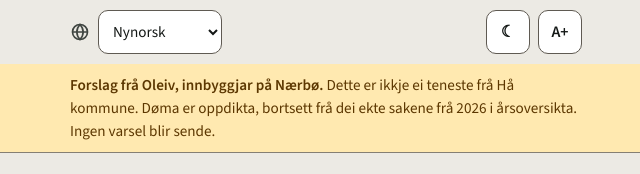
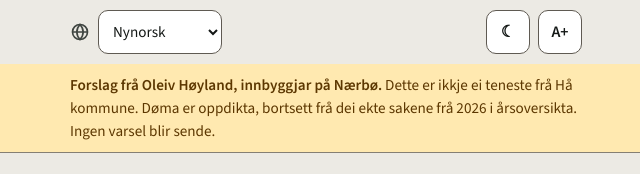
Before and after one commit to kvesstdesign/nytt-der-du-bur, a plain HTML site: page index.html in a window 1280 px wide. Shown: the top 174 px of the page, 314-954 px from the left. Drawn offline with nearby package versions, Linux system fonts and the light colour scheme.

Commit message:
APP-HAA 04: avsender med fullt navn (Oleiv Høyland), valgt av Oleiv
Co-Authored-By: Claude Opus 5.5 <noreply@anthropic.com>
Claude-Session: https://claude.ai/code/session_01N3vHTW1J2bbCk6UWCuw8To

```diff
--- a/index.html
+++ b/index.html
@@ -183,8 +183,8 @@ details.card > .hint { margin-bottom: 4px; }
 </div>
 <p class="mt" id="mt-note" role="note" hidden data-noi18n></p>
 <div class="flag" role="note">
-  <p class="flag-short">Forslag frå Oleiv, innbyggjar på Nærbø · ikkje ei teneste frå Hå kommune</p>
-  <p class="flag-full"><strong>Forslag frå Oleiv, innbyggjar på Nærbø.</strong> Dette er ikkje ei teneste frå Hå kommune. Døma er oppdikta, bortsett frå dei ekte sakene frå 2026 i årsoversikta. Ingen varsel blir sende.</p>
+  <p class="flag-short">Forslag frå Oleiv Høyland, innbyggjar på Nærbø · ikkje ei teneste frå Hå kommune</p>
+  <p class="flag-full"><strong>Forslag frå Oleiv Høyland, innbyggjar på Nærbø.</strong> Dette er ikkje ei teneste frå Hå kommune. Døma er oppdikta, bortsett frå dei ekte sakene frå 2026 i årsoversikta. Ingen varsel blir sende.</p>
 </div>
 
 <main class="wrap">
@@ -343,7 +343,7 @@ details.card > .hint { margin-bottom: 4px; }
         <h2>Få med deg det som skjer der du bur</h2>
         <div id="qr" aria-label="QR-kode"></div>
         <p>Skann og prøv på eitt minutt.</p>
-        <p class="small">Forslag frå Oleiv, innbyggjar på Nærbø. Ikkje ei teneste frå Hå kommune. Du treng ikkje oppgje namn, e-post eller telefonnummer.</p>
+        <p class="small">Forslag frå Oleiv Høyland, innbyggjar på Nærbø. Ikkje ei teneste frå Hå kommune. Du treng ikkje oppgje namn, e-post eller telefonnummer.</p>
       </div>
       <p class="hint">Ta eit skjermbilete av lappen og skriv det ut i A6.</p>
       <a href="#" class="hint">Til starten</a>
@@ -359,10 +359,10 @@ details.card > .hint { margin-bottom: 4px; }
   var LANGS = ["nn", "nb", "en", "uk", "pl"];
   var R = [
     ["Nytt der du bur", "Nytt der du bor", "News where you live", "Новини там, де ви живете", "Wiadomości z Twojej okolicy"],
-    ["Forslag frå Oleiv, innbyggjar på Nærbø.", "Forslag fra Oleiv, innbygger på Nærbø.", "A proposal from Oleiv, a resident of Nærbø.", "Пропозиція від Олейва, мешканця Nærbø.", "Propozycja od Oleiva, mieszkańca Nærbø."],
+    ["Forslag frå Oleiv Høyland, innbyggjar på Nærbø.", "Forslag fra Oleiv Høyland, innbygger på Nærbø.", "A proposal from Oleiv Høyland, a resident of Nærbø.", "Пропозиція від Oleiv Høyland, мешканця Nærbø.", "Propozycja od Oleiva Høylanda, mieszkańca Nærbø."],
     ["Dette er ikkje ei teneste frå Hå kommune. Døma er oppdikta, bortsett frå dei ekte sakene frå 2026 i årsoversikta. Ingen varsel blir sende.", "Dette er ikke en tjeneste fra Hå kommune. Eksemplene er oppdiktet, bortsett fra de ekte sakene fra 2026 i årsoversikten. Ingen varsler blir sendt.", "This is not a service from Hå municipality. The examples are made up, except the real 2026 items in the year overview. No alerts are sent.", "Це не сервіс комуни Hå. Приклади вигадані, крім справжніх новин 2026 року в річному огляді. Жодні сповіщення не надсилаються.", "To nie jest usługa gminy Hå. Przykłady są zmyślone, z wyjątkiem prawdziwych wiadomości z 2026 roku w przeglądzie rocznym. Żadne powiadomienia nie są wysyłane."],
     ["Øvst er oppdikta døme som viser kva som kunne kome, og kor fort. Nedst er ekte saker frå 2026.", "Øverst er oppdiktede eksempler som viser hva som kunne kommet, og hvor raskt. Nederst er ekte saker fra 2026.", "At the top are made-up examples showing what could arrive, and how quickly. Below are real items from 2026.", "Угорі вигадані приклади, які показують, що могло б надходити і як швидко. Нижче справжні новини 2026 року.", "U góry są zmyślone przykłady pokazujące, co mogłoby przychodzić i jak szybko. Poniżej prawdziwe wiadomości z 2026 roku."],
-    ["Forslag frå Oleiv, innbyggjar på Nærbø · ikkje ei teneste frå Hå kommune", "Forslag fra Oleiv, innbygger på Nærbø · ikke en tjeneste fra Hå kommune", "A proposal from Oleiv, a Nærbø resident · not a Hå municipality service", "Пропозиція від Олейва, мешканця Nærbø · не сервіс комуни Hå", "Propozycja od Oleiva, mieszkańca Nærbø · to nie usługa gminy Hå"],
+    ["Forslag frå Oleiv Høyland, innbyggjar på Nærbø · ikkje ei teneste frå Hå kommune", "Forslag fra Oleiv Høyland, innbygger på Nærbø · ikke en tjeneste fra Hå kommune", "A proposal from Oleiv Høyland, a Nærbø resident · not a Hå municipality service", "Пропозиція від Oleiv Høyland, мешканця Nærbø · не сервіс комуни Hå", "Propozycja od Oleiva Høylanda, mieszkańca Nærbø · to nie usługa gminy Hå"],
     ["Ingen saker i e-posten denne veka for vala dine.", "Ingen saker i e-posten denne uka for valgene dine.", "No items in this week's email for your choices.", "Цього тижня у листі немає новин для вашого вибору.", "W tym tygodniu w e-mailu nie ma wiadomości dla Twoich wyborów."],
     ["Lys bakgrunn", "Lys bakgrunn", "Light background", "Світлий фон", "Jasne tło"],
     ["Mørk bakgrunn", "Mørk bakgrunn", "Dark background", "Темний фон", "Ciemne tło"],
@@ -494,7 +494,7 @@ details.card > .hint { margin-bottom: 4px; }
     ["QR-lapp til testen", "QR-lapp til testen", "QR note for the test", "QR-листівка для тесту", "Karteczka z kodem QR do testu"],
     ["Lim inn lenka til skissa", "Lim inn lenken til skissen", "Paste the link to the sketch", "Вставте посилання на ескіз", "Wklej link do szkicu"],
     ["Skann og prøv på eitt minutt.", "Skann og prøv på ett minutt.", "Scan and try it in one minute.", "Скануйте й спробуйте за одну хвилину.", "Zeskanuj i wypróbuj w minutę."],
-    ["Forslag frå Oleiv, innbyggjar på Nærbø. Ikkje ei teneste frå Hå kommune. Du treng ikkje oppgje namn, e-post eller telefonnummer.", "Forslag fra Oleiv, innbygger på Nærbø. Ikke en tjeneste fra Hå kommune. Du trenger ikke oppgi navn, e-post eller telefonnummer.", "A proposal from Oleiv, a resident of Nærbø. Not a service from Hå municipality. You don't need to give your name, email or phone number.", "Пропозиція від Олейва, мешканця Nærbø. Не сервіс комуни Hå. Не потрібно вказувати ім'я, електронну пошту чи номер телефону.", "Propozycja od Oleiva, mieszkańca Nærbø. To nie usługa gminy Hå. Nie musisz podawać imienia, e-maila ani numeru telefonu."],
+    ["Forslag frå Oleiv Høyland, innbyggjar på Nærbø. Ikkje ei teneste frå Hå kommune. Du treng ikkje oppgje namn, e-post eller telefonnummer.", "Forslag fra Oleiv Høyland, innbygger på Nærbø. Ikke en tjeneste fra Hå kommune. Du trenger ikke oppgi navn, e-post eller telefonnummer.", "A proposal from Oleiv Høyland, a resident of Nærbø. Not a service from Hå municipality. You don't need to give your name, email or phone number.", "Пропозиція від Oleiv Høyland, мешканця Nærbø. Не сервіс комуни Hå. Не потрібно вказувати ім'я, електронну пошту чи номер телефону.", "Propozycja od Oleiva Høylanda, mieszkańca Nærbø. To nie usługa gminy Hå. Nie musisz podawać imienia, e-maila ani numeru telefonu."],
     ["Ta eit skjermbilete av lappen og skriv det ut i A6.", "Ta et skjermbilde av lappen og skriv det ut i A6.", "Take a screenshot of the note and print it in A6.", "Зробіть знімок екрана листівки й надрукуйте у форматі A6.", "Zrób zrzut ekranu karteczki i wydrukuj w formacie A6."],
     ["Lim inn lenka over, så kjem QR-koden her.", "Lim inn lenken over, så kommer QR-koden her.", "Paste the link above and the QR code appears here.", "Вставте посилання вище, і тут з'явиться QR-код.", "Wklej link powyżej, a kod QR pojawi się tutaj."],
     ["QR-koden kunne ikkje lagast. Prøv å lasta sida på nytt.", "QR-koden kunne ikke lages. Prøv å laste siden på nytt.", "The QR code could not be made. Try reloading the page.", "Не вдалося створити QR-код. Спробуйте перезавантажити сторінку.", "Nie udało się utworzyć kodu QR. Spróbuj odświeżyć stronę."],
```
Also changed, not shown: 1 other file.
